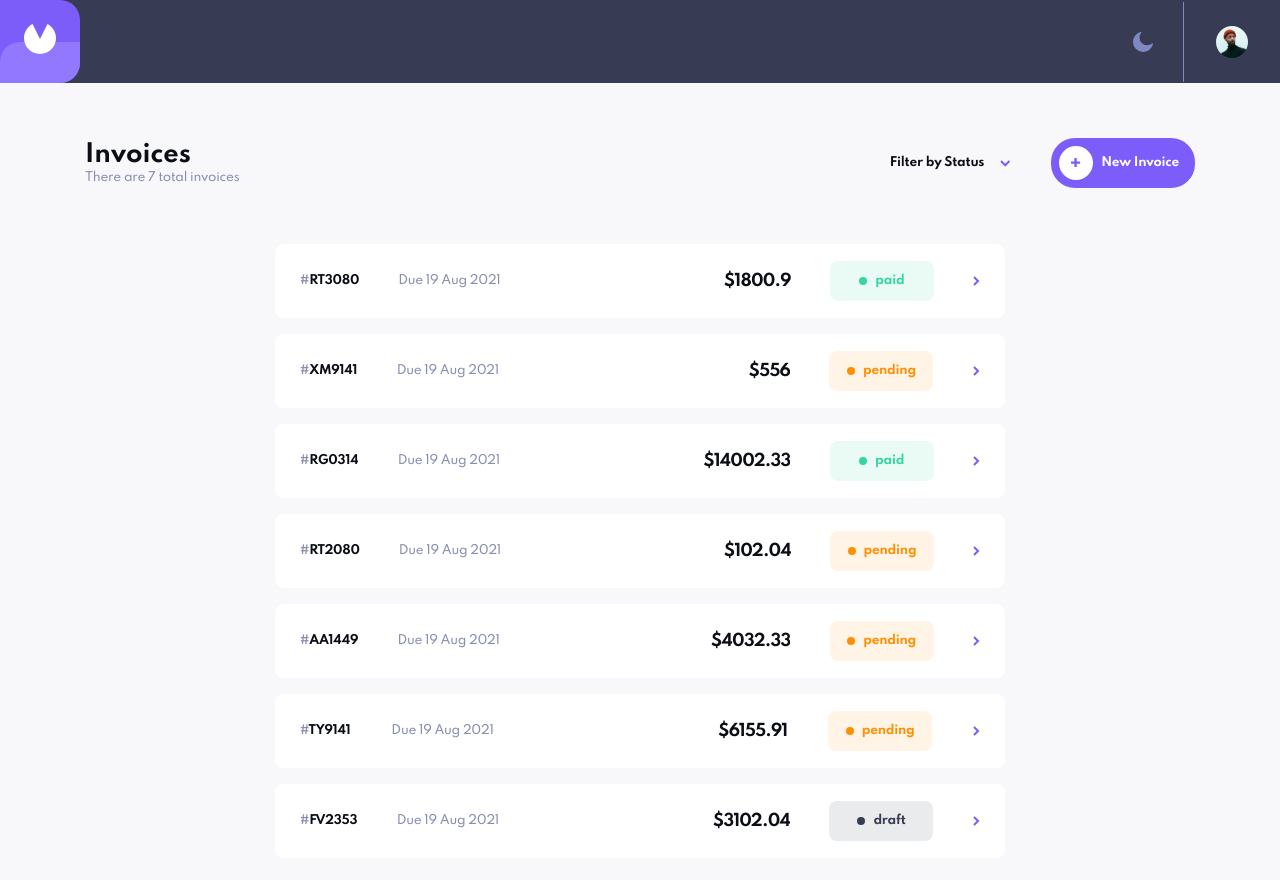
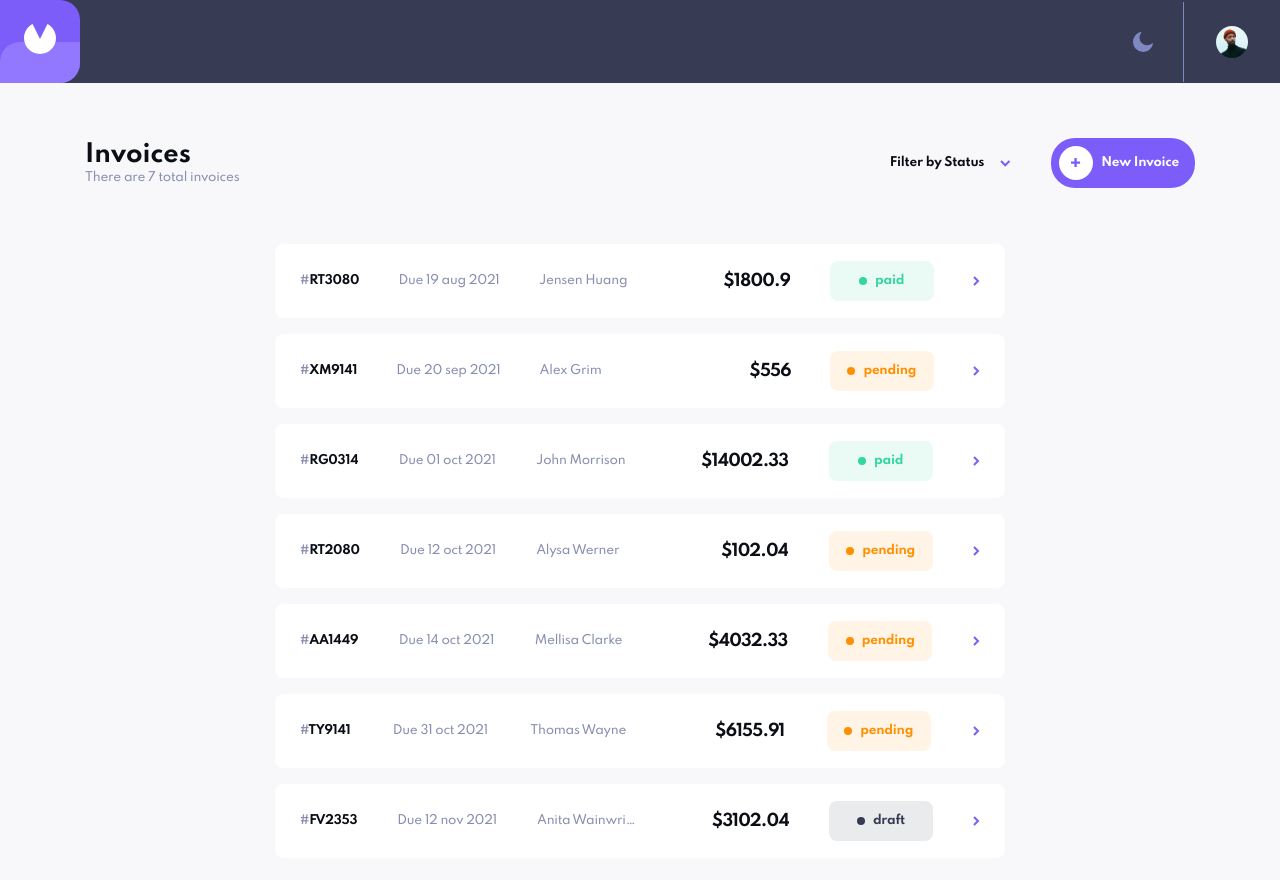
Before and after one commit to MartineauRemi/invoice-app-v2, a React (Create React App) app: page / in a window 1280 px wide. Shown: the top 880 px of the page. Built offline with nearby package versions, Linux system fonts and the light colour scheme.

Commit message:
fixes on invoiceShort + added formated dates

```diff
--- a/src/components/invoice/InvoiceShort.tsx
+++ b/src/components/invoice/InvoiceShort.tsx
@@ -4,6 +4,7 @@ import Invoice from '../../interfaces'
 import iconArrowRight from "../../assets/icon-arrow-right.svg"
 import { useThemeContext } from '../../contexts/ThemeProvider'
 import InvoiceStatus from './InvoiceStatus'
+import { dateFormat } from '../../helpers/date'
 
 export default function InvoiceShort({invoice, setSelectedInvoice}: {invoice: Invoice, setSelectedInvoice: Dispatch<SetStateAction<Invoice | null>>}){
     const { theme } = useThemeContext()
@@ -20,9 +21,9 @@ export default function InvoiceShort({invoice, setSelectedInvoice}: {invoice: In
             theme={theme}
             onClick={() => onClickInvoiceShort()}
         >
-            <ID>#<em>{invoice.id}</em></ID>
-            <Date className='date' data-testid='date'>Due 19 Aug 2021</Date>
-            <Name>{invoice.clientsName}</Name>
+            <ID>#<em data-testid='invoice-short-id'>{invoice.id}</em></ID>
+            <Date className='date' data-testid='date'>Due {dateFormat(invoice.paymentDue)}</Date>
+            <Name>{invoice.client.name}</Name>
             <Total>${invoice.total}</Total>
             <InvoiceStatus status={invoice.status} />
             <ArrowIcon src={iconArrowRight} alt="" aria-hidden='true'/>
```
Also changed, not shown: src/helpers/Invoice.ts (added, +12 -0 lines).
